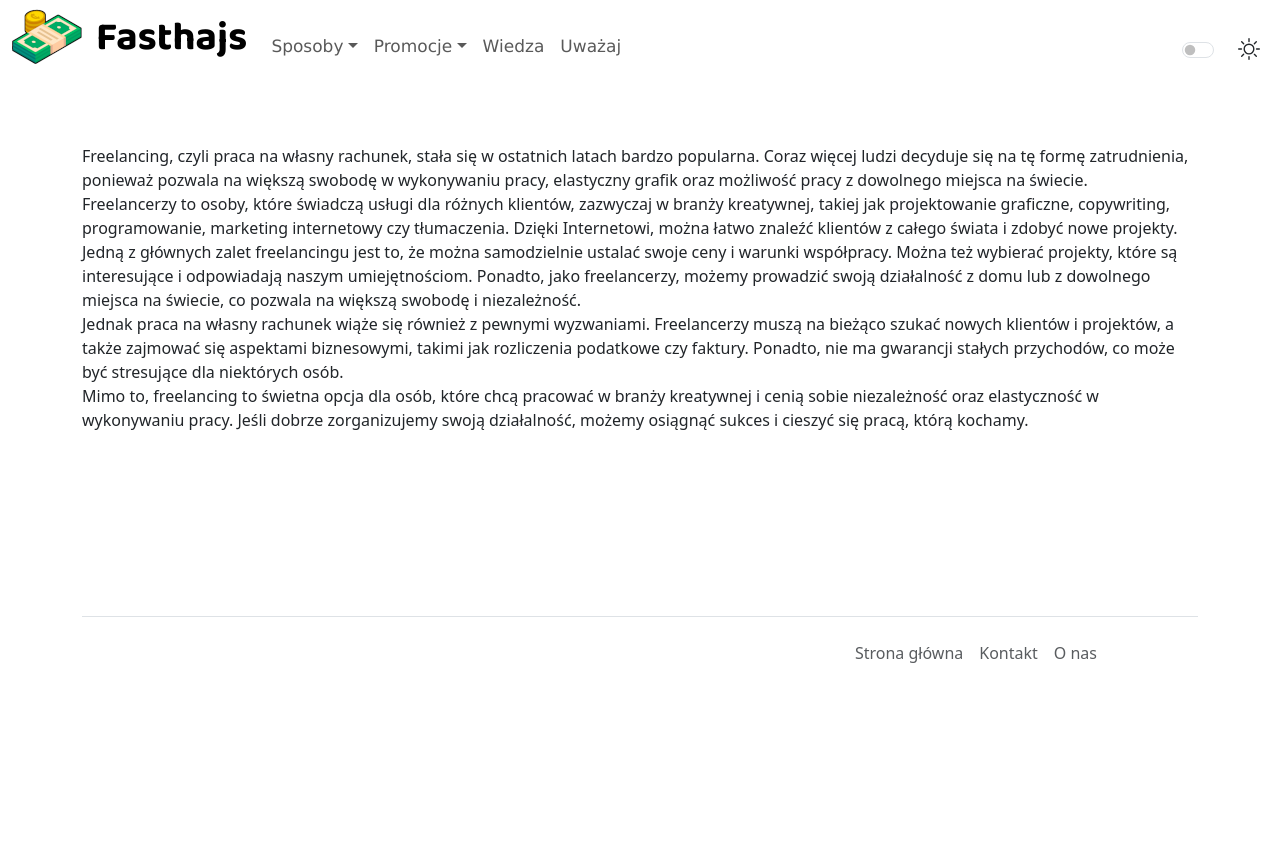
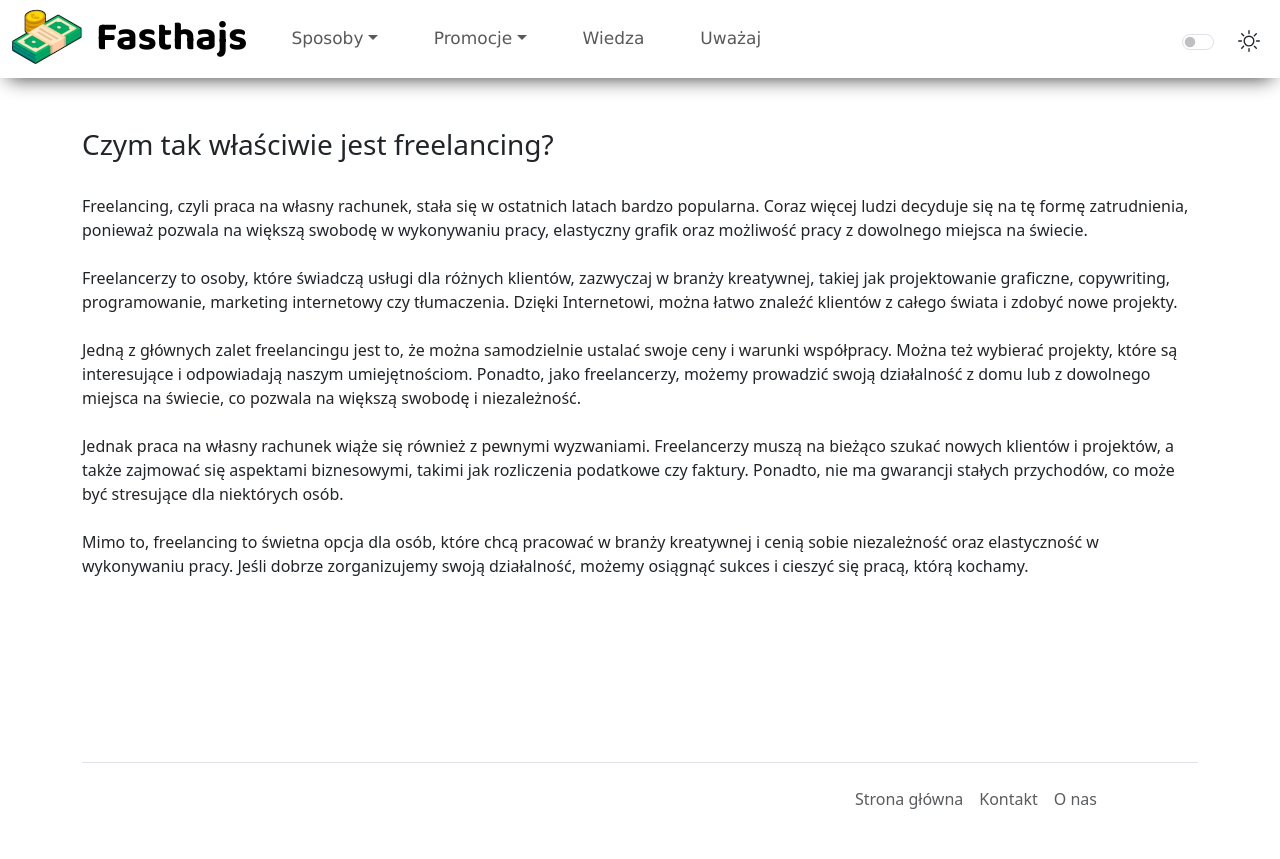
Before and after one commit to patrickt00/fasthajs.pl, a PHP site: page /wiedza/freelancing in a window 1280 px wide. Before the commit the page ends 663 px from the top, so only its background shows below. Run offline with PHP 8.4, Linux system fonts and the light colour scheme.

Commit message:
added title to the article, fixed paths

```diff
--- a/wiedza/freelancing/index.php
+++ b/wiedza/freelancing/index.php
@@ -4,31 +4,32 @@
     <meta charset="UTF-8">
     <meta name="viewport" content="width=device-width, initial-scale=1.0">
     <title>Fasthajs - łatwe pieniądze</title>
-    <link rel="icon" type="image/x-icon" href="../images/favicon.ico">
+    <link rel="icon" type="image/x-icon" href="../../images/favicon.ico">
     <script src="https://cdnjs.cloudflare.com/ajax/libs/jquery/3.3.1/jquery.min.js"></script>
     <link href="https://cdn.jsdelivr.net/npm/bootstrap@5.3.0-alpha1/dist/css/bootstrap.min.css" rel="stylesheet" integrity="sha384-GLhlTQ8iRABdZLl6O3oVMWSktQOp6b7In1Zl3/Jr59b6EGGoI1aFkw7cmDA6j6gD" crossorigin="anonymous">
     <link rel="preconnect" href="https://fonts.googleapis.com"> <link rel="preconnect" href="https://fonts.gstatic.com" crossorigin>
     <link href="https://fonts.googleapis.com/css2?family=Baloo+Bhai+2:wght@700&display=swap" rel="stylesheet">
     <link href="https://fonts.googleapis.com/css?family=Montserrat:900|Work+Sans:300" rel="stylesheet">
-    <link rel="stylesheet" href="../styles.css">
-    <link rel="script" href="../theme.js">
+    <link rel="stylesheet" href="../../styles.css">
+    <link rel="script" href="../../theme.js">
 
 </head>
 <body>
     <!-- Navbar -->
-    <?php include '../../parts/navbar.php' ?>
+    <?php include "../../parts/navbar.php" ?>
 
     <!-- Page content -->
 <div class="container" style="margin-top: 50px;">
+    <h3>Czym tak właściwie jest freelancing?</h3><br>
     <p>
     Freelancing, czyli praca na własny rachunek, stała się w ostatnich latach bardzo popularna. Coraz więcej ludzi decyduje się na tę formę zatrudnienia, ponieważ pozwala na większą swobodę w wykonywaniu pracy, elastyczny grafik oraz możliwość pracy z dowolnego miejsca na świecie.
-    <br>
+    <br><br>
     Freelancerzy to osoby, które świadczą usługi dla różnych klientów, zazwyczaj w branży kreatywnej, takiej jak projektowanie graficzne, copywriting, programowanie, marketing internetowy czy tłumaczenia. Dzięki Internetowi, można łatwo znaleźć klientów z całego świata i zdobyć nowe projekty.
-    <br>
+    <br><br>
     Jedną z głównych zalet freelancingu jest to, że można samodzielnie ustalać swoje ceny i warunki współpracy. Można też wybierać projekty, które są interesujące i odpowiadają naszym umiejętnościom. Ponadto, jako freelancerzy, możemy prowadzić swoją działalność z domu lub z dowolnego miejsca na świecie, co pozwala na większą swobodę i niezależność.
-    <br>
+    <br><br>
     Jednak praca na własny rachunek wiąże się również z pewnymi wyzwaniami. Freelancerzy muszą na bieżąco szukać nowych klientów i projektów, a także zajmować się aspektami biznesowymi, takimi jak rozliczenia podatkowe czy faktury. Ponadto, nie ma gwarancji stałych przychodów, co może być stresujące dla niektórych osób.
-    <br>
+    <br><br>
     Mimo to, freelancing to świetna opcja dla osób, które chcą pracować w branży kreatywnej i cenią sobie niezależność oraz elastyczność w wykonywaniu pracy. Jeśli dobrze zorganizujemy swoją działalność, możemy osiągnąć sukces i cieszyć się pracą, którą kochamy.
     </p>
 </div>
--- a/wiedza/index.php
+++ b/wiedza/index.php
@@ -16,7 +16,7 @@
 </head>
 <body>
     <!-- Navbar -->
-    <?php include '../parts/navbar.php' ?>
+    <?php include "../parts/navbar.php" ?>
 
 
     <!-- Page content -->
```
